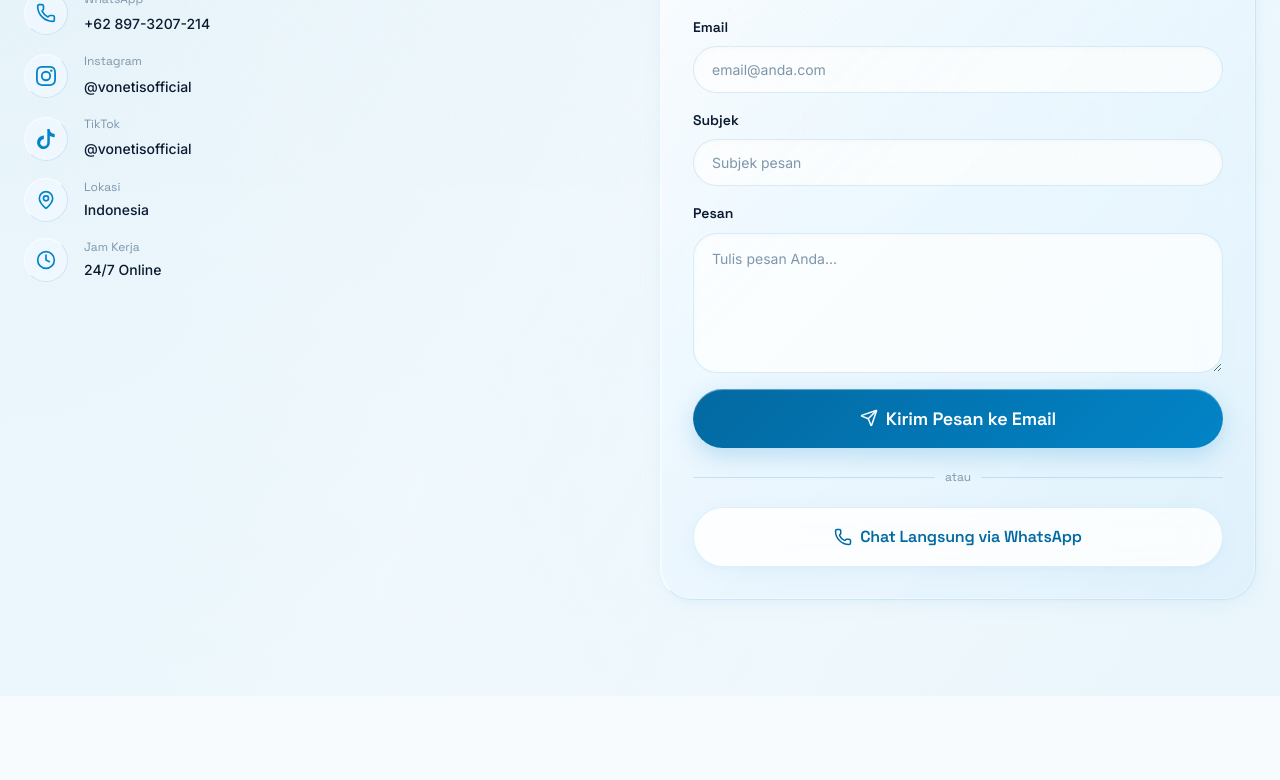
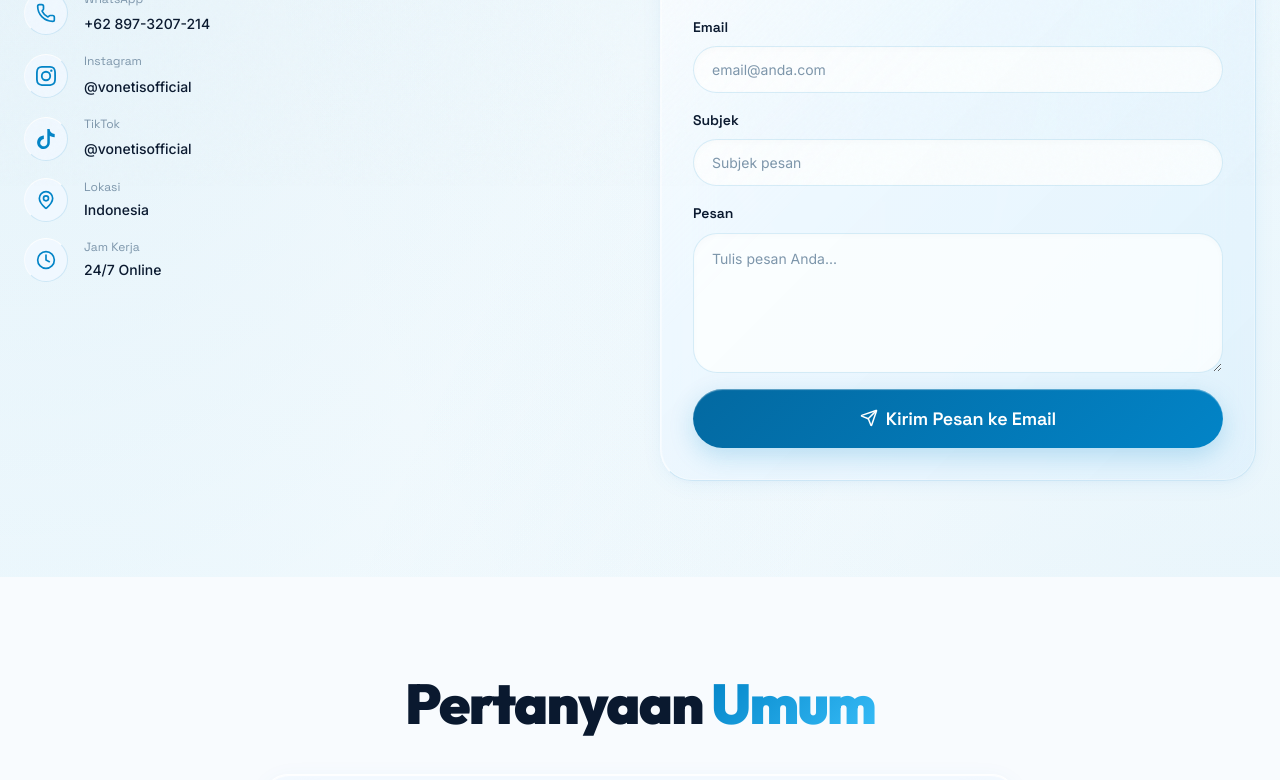
Before and after one commit to dharmamudita/vonetis, a Next.js app: page /contact in a window 1280 px wide. Shown: the part 614-1394 px from the top of the page. Built offline with nearby package versions, Linux system fonts and the light colour scheme.

Commit message:
feat(contact): remove WA button under form and enhance email structure with icons & timestamp

```diff
--- a/src/app/contact/page.js
+++ b/src/app/contact/page.js
@@ -46,6 +46,12 @@ export default function ContactPage() {
     }
 
     try {
+      const timeStr = new Date().toLocaleString('id-ID', {
+        timeZone: 'Asia/Jakarta',
+        dateStyle: 'full',
+        timeStyle: 'short',
+      }) + ' WIB';
+
       const res = await fetch('https://api.web3forms.com/submit', {
         method: 'POST',
         headers: {
@@ -54,11 +60,15 @@ export default function ContactPage() {
         },
         body: JSON.stringify({
           access_key: accessKey,
-          name: form.name,
-          email: form.email,
-          subject: form.subject || `Pesan Baru dari ${form.name} (VONETIS)`,
-          message: form.message,
-          from_name: 'VONETIS Website Contact Form',
+          subject: `🔔 [VONETIS] ${form.subject || 'Pesan Baru'} — dari ${form.name}`,
+          from_name: `VONETIS Form • ${form.name}`,
+          replyto: form.email,
+          '👤 Nama Lengkap': form.name,
+          '📧 Email Pengirim': form.email,
+          '📌 Subjek / Topik': form.subject || 'Konsultasi Layanan',
+          '💬 Isi Pesan': form.message,
+          '🕒 Waktu Masuk': timeStr,
+          '🌐 Dikirim Dari': 'https://vonetisofficial.store/contact',
         }),
       });
 
@@ -192,21 +202,6 @@ export default function ContactPage() {
                     </>
                   )}
                 </button>
-
-                <div className={styles.orDivider}>
-                  <span>atau</span>
-                </div>
-
-                <a
-                  href={waLink('Halo VONETIS, saya ingin konsultasi langsung.')}
-                  target="_blank"
-                  rel="noopener noreferrer"
-                  className="btn btn-secondary w-full"
-                  style={{ justifyContent: 'center' }}
-                >
-                  <Phone size={18} />
-                  Chat Langsung via WhatsApp
-                </a>
               </form>
             </div>
           </div>
```
